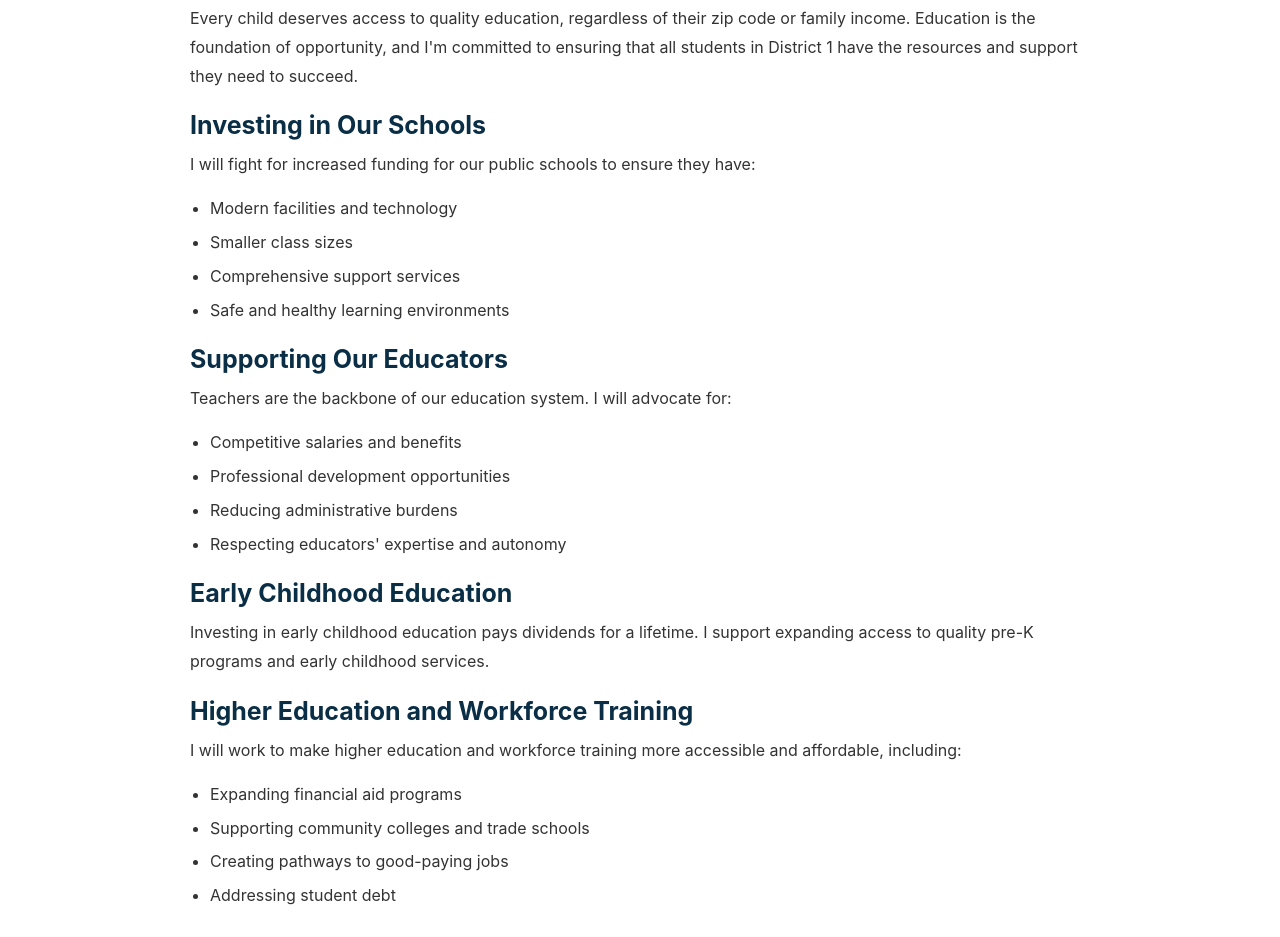
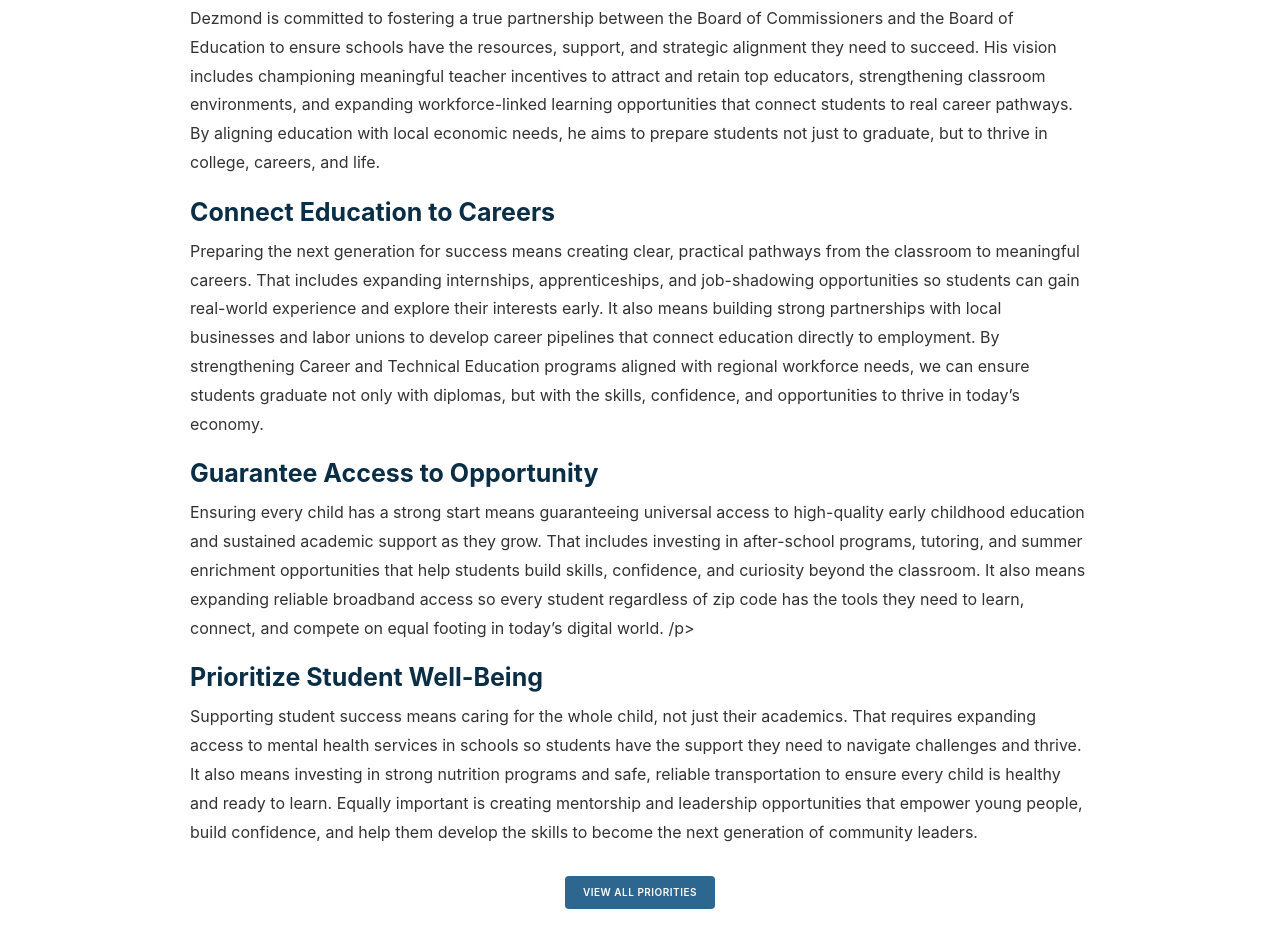
Before and after one commit to DezCode1224/Campaign, a website built with Parcel: page src/priorities/education.html in a window 1280 px wide. Shown: the part 184-1121 px from the top of the page. Built offline with nearby package versions, Linux system fonts and the light colour scheme.

Commit message:
Next Gen.1.1.1

```diff
--- a/src/priorities/education.html
+++ b/src/priorities/education.html
@@ -57,18 +57,13 @@
             </a>
             <div class="dropdown-menu" aria-labelledby="prioritiesDropdown">
               <a class="dropdown-item" href="../priorities.html">All Priorities</a>
-              <a class="dropdown-item" href="healthcare.html">Healthcare</a>
-              <a class="dropdown-item" href="education.html">Education</a>
-              <a class="dropdown-item" href="climate-energy.html">Climate & Energy</a>
-              <a class="dropdown-item" href="economy-jobs-infrastructure.html">Economy, Jobs & Infrastructure</a>
-              <a class="dropdown-item" href="gun-violence.html">Gun Violence Prevention</a>
-              <a class="dropdown-item" href="housing.html">Housing</a>
-              <a class="dropdown-item" href="immigration-reform.html">Immigration Reform</a>
-              <a class="dropdown-item" href="lgbtq-rights.html">LGBTQ+ Rights</a>
-              <a class="dropdown-item" href="national-security-veterans.html">National Security & Veterans</a>
-              <a class="dropdown-item" href="criminal-justice-reform.html">Criminal Justice Reform</a>
-              <a class="dropdown-item" href="seniors.html">Seniors</a>
-              <a class="dropdown-item" href="campaign-finance-reform.html">Campaign Finance Reform</a>
+              <a class="dropdown-item" href="healthcare.html">Community First</a>
+              <a class="dropdown-item" href="education.html">The Next Generation Guarantee</a>
+              <a class="dropdown-item" href="climate-energy.html">Honoring the Frontline</a>
+              <a class="dropdown-item" href="economy-jobs-infrastructure.html">Preserving Our Rural Character</a>
+              <a class="dropdown-item" href="gun-violence.html">Honest Planning & Healthy Communities</a>
+
+
             </div>
           </li>
           <li class="nav-item">
@@ -98,38 +93,27 @@
   <section class="priority-detail-page" style="margin-top: 80px; padding: 4rem 0;">
     <div class="container">
       <div class="priority-content">
-        <h1>Education</h1>
-        <p>Every child deserves access to quality education, regardless of their zip code or family income. Education is the foundation of opportunity, and I'm committed to ensuring that all students in District 1 have the resources and support they need to succeed.</p>
+        <h1>The Next Generation Guarantee</h1>
+        <p>Dezmond is committed to fostering a true partnership between the Board of Commissioners and the Board of Education to ensure schools have the resources, support, and strategic alignment they need to succeed. His vision includes championing meaningful teacher incentives to attract and retain top educators, strengthening classroom environments, and expanding workforce-linked learning opportunities that connect students to real career pathways. By aligning education with local economic needs, he aims to prepare students not just to graduate, but to thrive in college, careers, and life.</p>
 
-        <h2>Investing in Our Schools</h2>
-        <p>I will fight for increased funding for our public schools to ensure they have:</p>
+        <h2>Connect Education to Careers</h2>
+        <p>Preparing the next generation for success means creating clear, practical pathways from the classroom to meaningful careers. That includes expanding internships, apprenticeships, and job-shadowing opportunities so students can gain real-world experience and explore their interests early. It also means building strong partnerships with local businesses and labor unions to develop career pipelines that connect education directly to employment. By strengthening Career and Technical Education programs aligned with regional workforce needs, we can ensure students graduate not only with diplomas, but with the skills, confidence, and opportunities to thrive in today’s economy.</p>
         <ul>
-          <li>Modern facilities and technology</li>
-          <li>Smaller class sizes</li>
-          <li>Comprehensive support services</li>
-          <li>Safe and healthy learning environments</li>
+
         </ul>
 
-        <h2>Supporting Our Educators</h2>
-        <p>Teachers are the backbone of our education system. I will advocate for:</p>
+        <h2>Guarantee Access to Opportunity</h2>
+        <p>Ensuring every child has a strong start means guaranteeing universal access to high-quality early childhood education and sustained academic support as they grow. That includes investing in after-school programs, tutoring, and summer enrichment opportunities that help students build skills, confidence, and curiosity beyond the classroom. It also means expanding reliable broadband access so every student regardless of zip code has the tools they need to learn, connect, and compete on equal footing in today’s digital world.
+
+          /p>
         <ul>
-          <li>Competitive salaries and benefits</li>
-          <li>Professional development opportunities</li>
-          <li>Reducing administrative burdens</li>
-          <li>Respecting educators' expertise and autonomy</li>
+
         </ul>
 
-        <h2>Early Childhood Education</h2>
-        <p>Investing in early childhood education pays dividends for a lifetime. I support expanding access to quality pre-K programs and early childhood services.</p>
+        <h2>Prioritize Student Well-Being</h2>
+        <p>Supporting student success means caring for the whole child, not just their academics. That requires expanding access to mental health services in schools so students have the support they need to navigate challenges and thrive. It also means investing in strong nutrition programs and safe, reliable transportation to ensure every child is healthy and ready to learn. Equally important is creating mentorship and leadership opportunities that empower young people, build confidence, and help them develop the skills to become the next generation of community leaders.</p>
 
-        <h2>Higher Education and Workforce Training</h2>
-        <p>I will work to make higher education and workforce training more accessible and affordable, including:</p>
-        <ul>
-          <li>Expanding financial aid programs</li>
-          <li>Supporting community colleges and trade schools</li>
-          <li>Creating pathways to good-paying jobs</li>
-          <li>Addressing student debt</li>
-        </ul>
+
 
         <div class="text-center mt-5">
           <a href="../priorities.html" class="btn btn-primary">View All Priorities</a>
```
